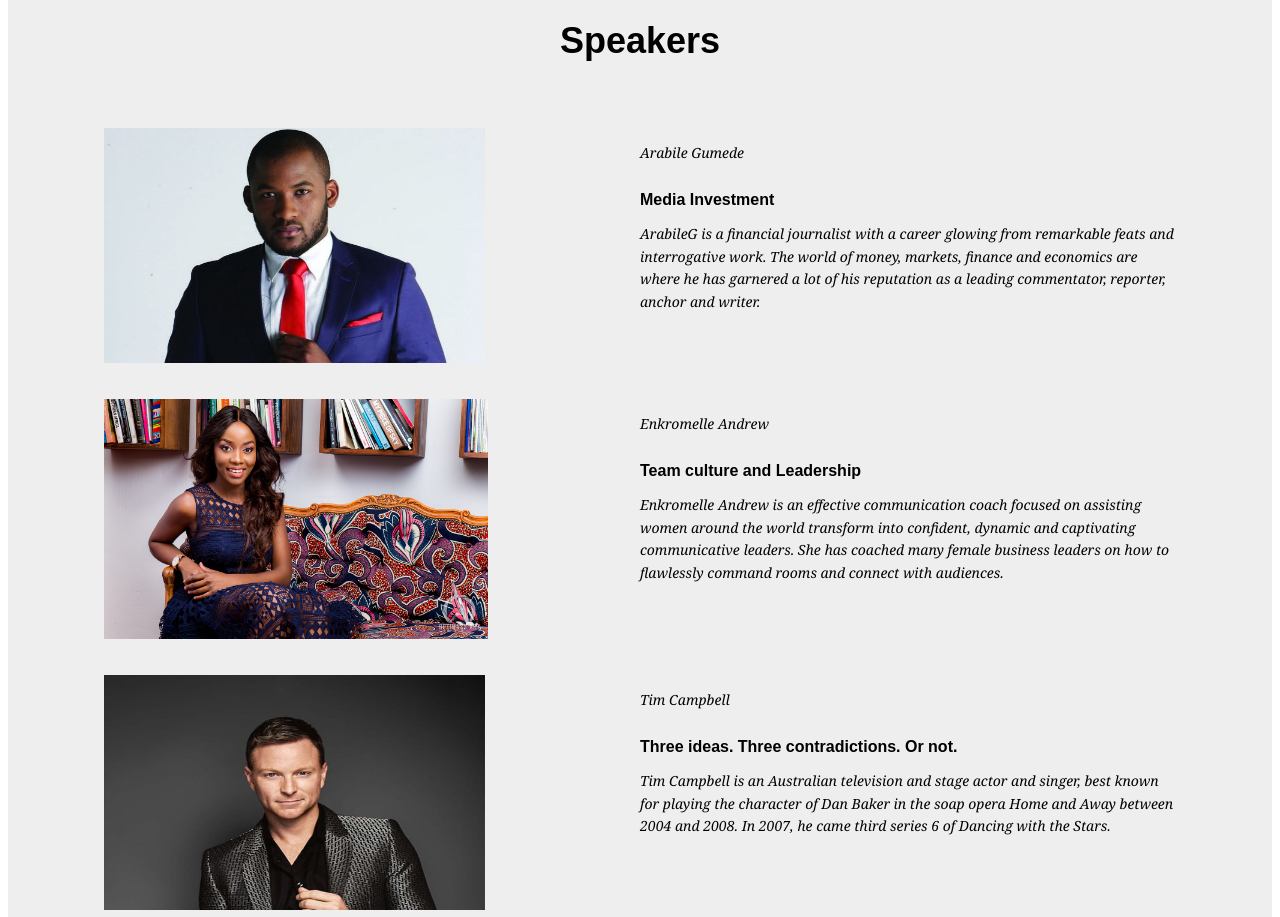
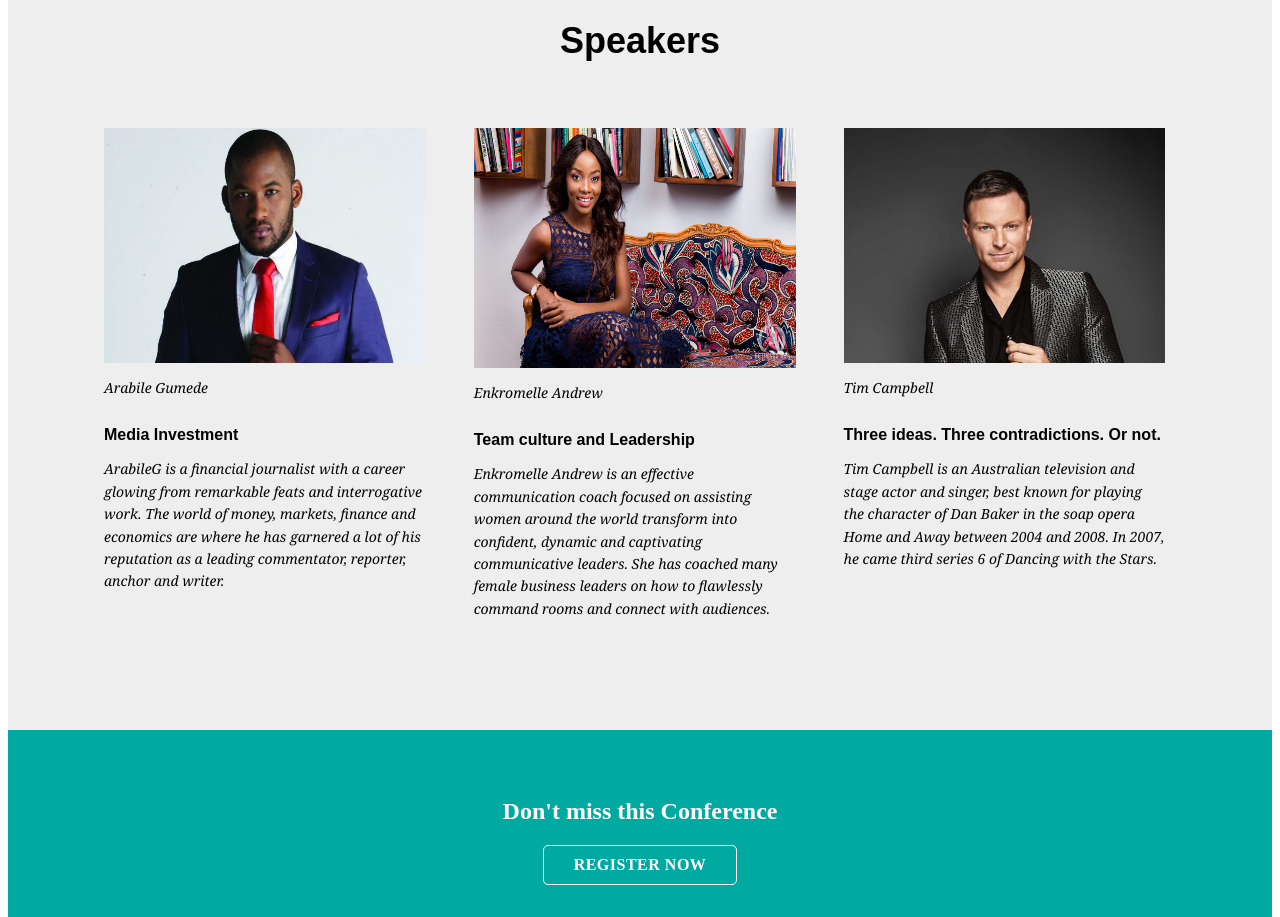
Before and after one commit to G-ratel/Conference, a plain HTML site: page index.html in a window 1280 px wide. Shown: the part 820-1737 px from the top of the page. Drawn offline with Linux system fonts and the light colour scheme.

Commit message:
conference

```diff
--- a/css/style.css
+++ b/css/style.css
@@ -159,7 +159,7 @@
     margin-bottom: 4rem;
     text-align: left;
 }
-.flex-m {
+.flex-ma, .flex-mb, .flex-mc {
     font-size: 100%;
     font: inherit;
     vertical-align: baseline;
@@ -174,13 +174,58 @@
     box-sizing: border-box;
     width: 43%;
 }
-.flex-m1 a {
+.flex-m1 img {
     color: #000;
     text-decoration: none;
     background-color: transparent;
     display: block;
     position: relative;
     margin-bottom: .25rem;
+    max-width: 100%;
+}
+@media (min-width:880px) {
+    .flex-l {
+        width: 100%;
+        display: flex;
+    }
+    .flex-ma {
+        width: 33%;
+        padding-right: 2rem;
+        margin-bottom: 0;
+        display: block;
+    }
+    .flex-mb {
+        width: 33%;
+        padding-left: 1rem;
+        padding-right: 1rem;
+        margin-bottom: 0;
+        display: block;
+    }
+    .flex-mc {
+        width: 33%;
+        padding-left: 2rem;
+        margin-bottom: 0;
+        display: block;
+    }
+    .flex-m1 {
+        width: 100%;
+    }
+    .flex-m1 img {
+        max-width: 100%;
+    }
+    .flex-m2 {
+        width: 100%;
+        min-width: 100%;
+    }
+}
+@media (max-width:560px) {
+    .flex-ma, .flex-mb, .flex-mc, .flex-m1, .flex-m2 {
+        width: 100%;
+        display: block;
+    }
+    .flex-m2 {
+        min-width: 100%;
+    }
 }
 .flex-m2 {
     font-size: 100%;
@@ -191,12 +236,12 @@
 }
 .flex-m2 p {
     font: inherit;
-    vertical-align: baseline;
     box-sizing: border-box;
     font-family: georgia, times, serif;
     font-style: italic;
     line-height: 1.6;
     font-size: .875rem;
+    display: block;
 }
 .flex-m2 h5 {
     text-align: left;
--- a/index.html
+++ b/index.html
@@ -45,7 +45,7 @@
 
           <div class="speakers_b">
             <div class="flex-l">
-              <div class="flex-m">
+              <div class="flex-ma">
                 <div class="flex-m1">
                     <img src="img/Arabile-Gumede.jpeg" alt="Arabile-Gumede" height="235" width="381">
                 </div>
@@ -55,7 +55,7 @@
                   <p>ArabileG is a financial journalist with a career glowing from remarkable feats and interrogative work. The world of money, markets, finance and economics are where he has garnered a lot of his reputation as a leading commentator, reporter, anchor and writer.</p>
                 </div>
               </div>
-              <div class="flex-m">
+              <div class="flex-mb">
                 <div class="flex-m1">
                     <img src="img/Enkromelle.jpg" alt="Enkromelle" height="240" width="384">
                 </div>
@@ -66,7 +66,7 @@
                 </div>
               </div>
 
-              <div class="flex-m">
+              <div class="flex-mc">
                 <div class="flex-m1">
                     <img src="img/Tim-Campbell.jpg" alt="Tim-Campbell" height="235" width="381">
                 </div>
```
